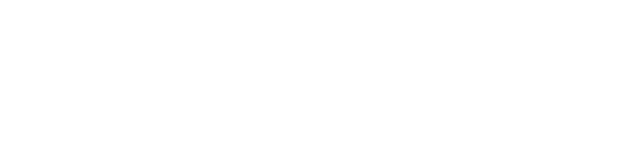
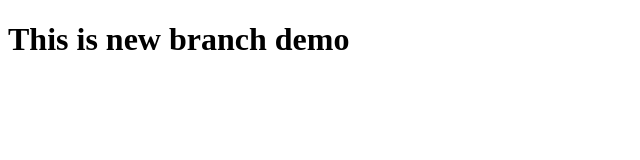
Before and after one commit to RinkalWebDesigner/localrepo, a plain HTML site: page index.html in a window 1280 px wide. Shown: the whole page, without its empty margins (0-640 px from the left). Drawn offline with Linux system fonts and the light colour scheme.

Commit message:
add new feature in new branch

```diff
--- a/index.html
+++ b/index.html
@@ -6,6 +6,6 @@
     <title>Document</title>
 </head>
 <body>
-
+    <h1>This is new branch demo</h1>
 </body>
 </html>
```
Also changed, not shown: 1 other file.
